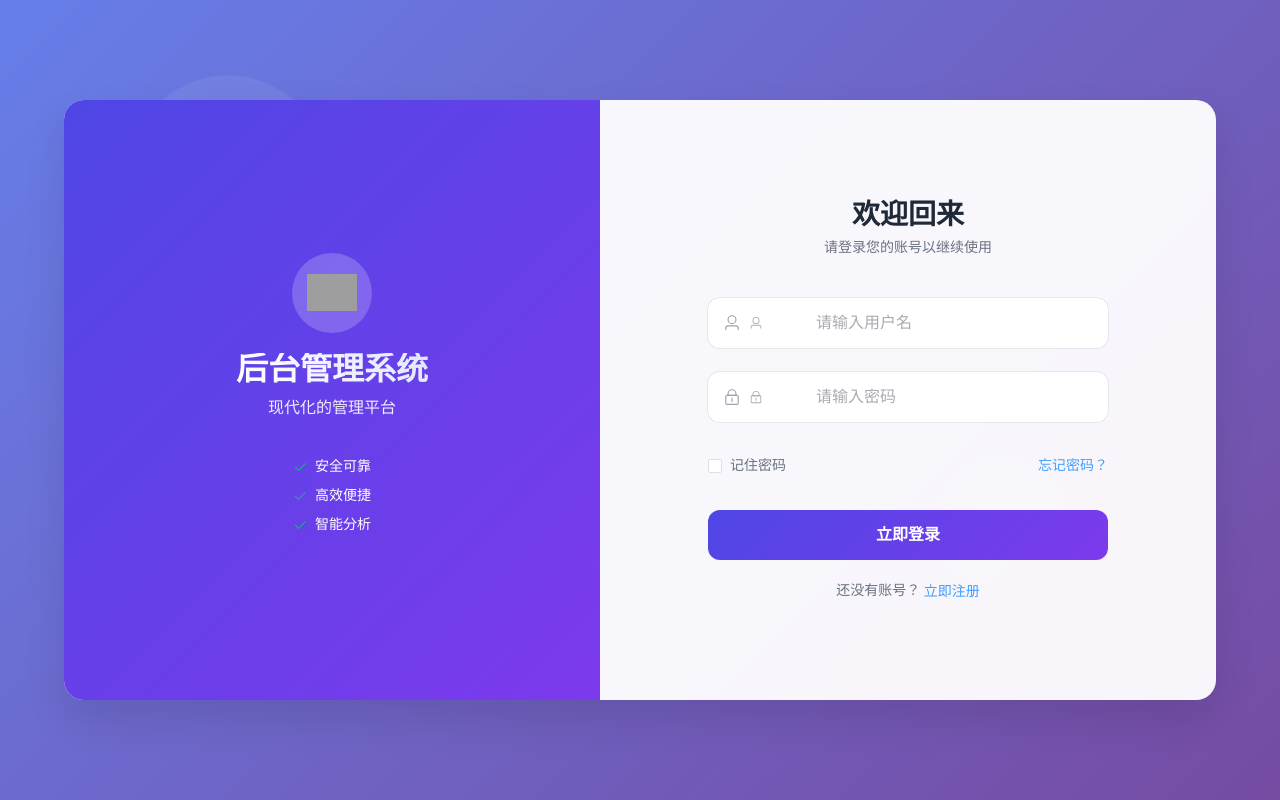
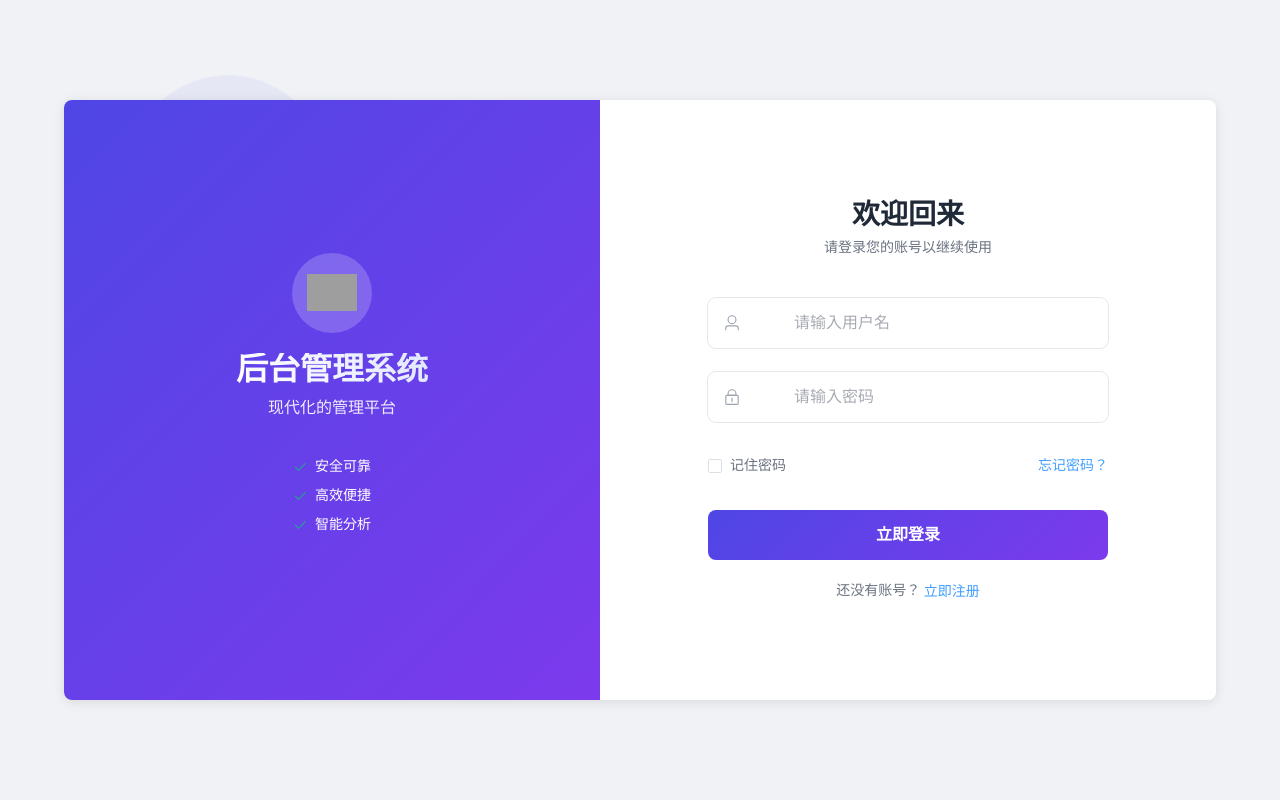
Before and after one commit to chake111/guiguzhenxuan, a Vue app: page /login in a window 1280 px wide. Built offline with nearby package versions, Linux system fonts and the light colour scheme; grey boxes are pictures that could not be loaded.

Commit message:
style(login): 优化登录页面样式和代码格式
- 调整背景颜色与首页风格保持一致
- 简化阴影和圆角样式
- 统一代码缩进和格式
- 移除冗余样式属性

```diff
--- a/src/views/login/index.vue
+++ b/src/views/login/index.vue
@@ -19,15 +19,21 @@
           <p class="brand-subtitle">现代化的管理平台</p>
           <div class="feature-list">
             <div class="feature-item">
-                            <el-icon><Check /></el-icon>
+              <el-icon>
+                <Check />
+              </el-icon>
               <span>安全可靠</span>
             </div>
             <div class="feature-item">
-                            <el-icon><Check /></el-icon>
+              <el-icon>
+                <Check />
+              </el-icon>
               <span>高效便捷</span>
             </div>
             <div class="feature-item">
-                            <el-icon><Check /></el-icon>
+              <el-icon>
+                <Check />
+              </el-icon>
               <span>智能分析</span>
             </div>
           </div>
@@ -42,41 +48,25 @@
             <p>请登录您的账号以继续使用</p>
           </div>
 
-                    <el-form
-                        class="login-form"
-                        :model="loginForm"
-                        :rules="rules"
-                        ref="loginForms"
-                        size="large"
-                    >
+          <el-form class="login-form" :model="loginForm" :rules="rules" ref="loginForms" size="large">
             <el-form-item prop="username">
-                            <el-input
-                                :prefix-icon="User"
-                                v-model="loginForm.username"
-                                placeholder="请输入用户名"
-                                ref="usernameInput"
-                                @keyup.enter="focusPassword"
-                                class="form-input"
-                            >
+              <el-input v-model="loginForm.username" placeholder="请输入用户名" ref="usernameInput"
+                @keyup.enter="focusPassword" class="form-input">
                 <template #prefix>
-                                    <el-icon class="input-icon"><User /></el-icon>
+                  <el-icon class="input-icon">
+                    <User />
+                  </el-icon>
                 </template>
               </el-input>
             </el-form-item>
 
             <el-form-item prop="password">
-                            <el-input
-                                type="password"
-                                :prefix-icon="Lock"
-                                v-model="loginForm.password"
-                                show-password
-                                placeholder="请输入密码"
-                                ref="passwordInput"
-                                @keyup.enter="login"
-                                class="form-input"
-                            >
+              <el-input type="password" v-model="loginForm.password" show-password placeholder="请输入密码"
+                ref="passwordInput" @keyup.enter="login" class="form-input">
                 <template #prefix>
-                                    <el-icon class="input-icon"><Lock /></el-icon>
+                  <el-icon class="input-icon">
+                    <Lock />
+                  </el-icon>
                 </template>
               </el-input>
             </el-form-item>
@@ -87,13 +77,7 @@
             </div>
 
             <el-form-item>
-                            <el-button
-                                :loading="loading"
-                                class="login-btn"
-                                type="primary"
-                                @click="login"
-                                size="large"
-                            >
+              <el-button :loading="loading" class="login-btn" type="primary" @click="login" size="large">
                 <span v-if="!loading">立即登录</span>
                 <span v-else>登录中...</span>
               </el-button>
@@ -223,7 +207,7 @@ const rules = {
   position: relative;
   width: 100%;
   height: 100vh;
-    background: linear-gradient(135deg, #667eea 0%, #764ba2 100%);
+  background-color: #f0f2f5; // 与首页背景色保持一致
   overflow: hidden;
   display: flex;
   align-items: center;
@@ -242,7 +226,7 @@ const rules = {
   .circle {
     position: absolute;
     border-radius: 50%;
-        background: rgba(255, 255, 255, 0.1);
+    background: rgba(79, 70, 229, 0.1); // 更淡的主题色，与首页风格一致
     animation: float 6s ease-in-out infinite;
 
     &.circle-1 {
@@ -272,10 +256,12 @@ const rules = {
 }
 
 @keyframes float {
-    0%, 100% {
+  0%,
+  100% {
     transform: translateY(0px) rotate(0deg);
     opacity: 0.7;
   }
+
   50% {
     transform: translateY(-20px) rotate(180deg);
     opacity: 0.3;
@@ -289,10 +275,9 @@ const rules = {
   width: 90%;
   max-width: 1200px;
   height: 600px;
-    background: rgba(255, 255, 255, 0.95);
-    border-radius: 20px;
-    box-shadow: 0 20px 40px rgba(0, 0, 0, 0.1);
-    backdrop-filter: blur(10px);
+  background: #ffffff;
+  border-radius: 8px;
+  box-shadow: 0 2px 12px rgba(0, 0, 0, 0.1);
   overflow: hidden;
 }
 
@@ -411,7 +396,7 @@ const rules = {
         height: 50px;
 
         :deep(.el-input__wrapper) {
-                    border-radius: 12px;
+          border-radius: 8px;
           box-shadow: 0 0 0 1px #e5e7eb;
           transition: all 0.3s ease;
 
@@ -456,7 +441,7 @@ const rules = {
       height: 50px;
       font-size: 16px;
       font-weight: 600;
-            border-radius: 12px;
+      border-radius: 8px;
       background: linear-gradient(135deg, #4f46e5 0%, #7c3aed 100%);
       border: none;
       transition: all 0.3s ease;
@@ -521,7 +506,7 @@ const rules = {
 
   .login-content {
     width: 100%;
-        border-radius: 15px;
+    border-radius: 8px;
   }
 
   .form-container {
```
Lines whose indentation alone changed are shown as unchanged.
